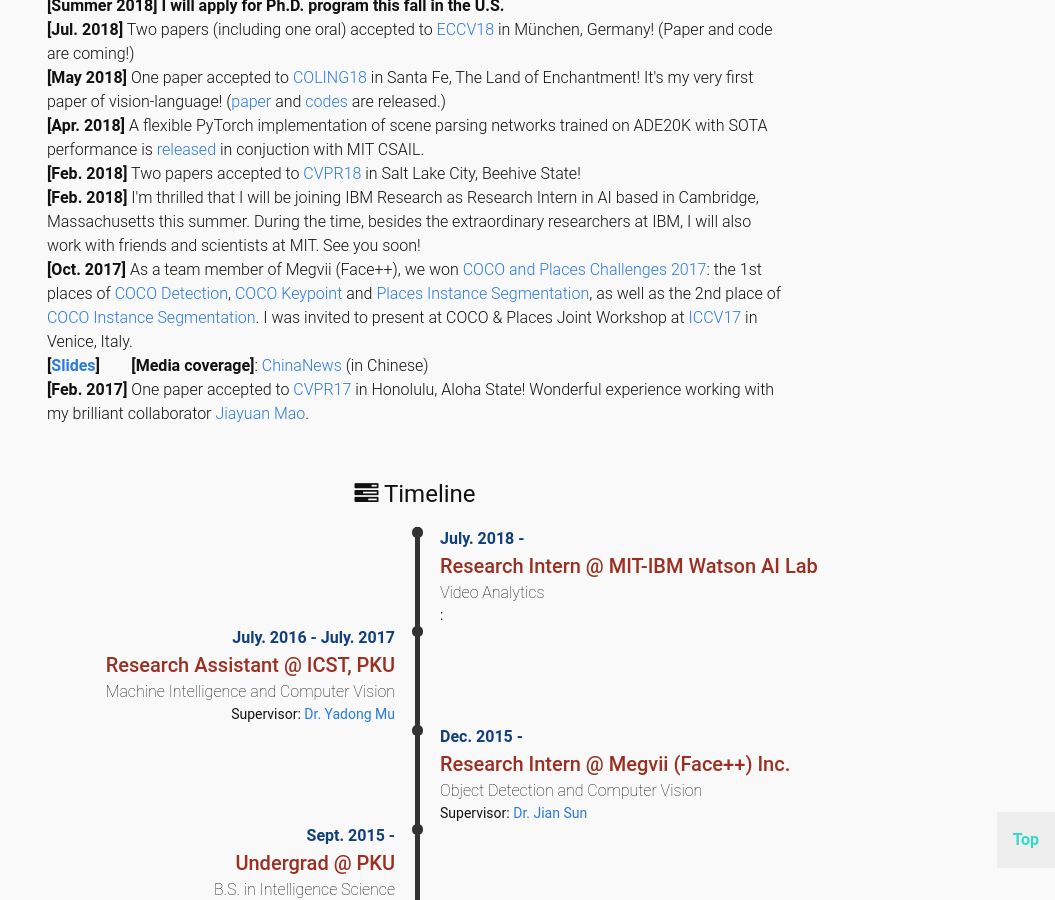
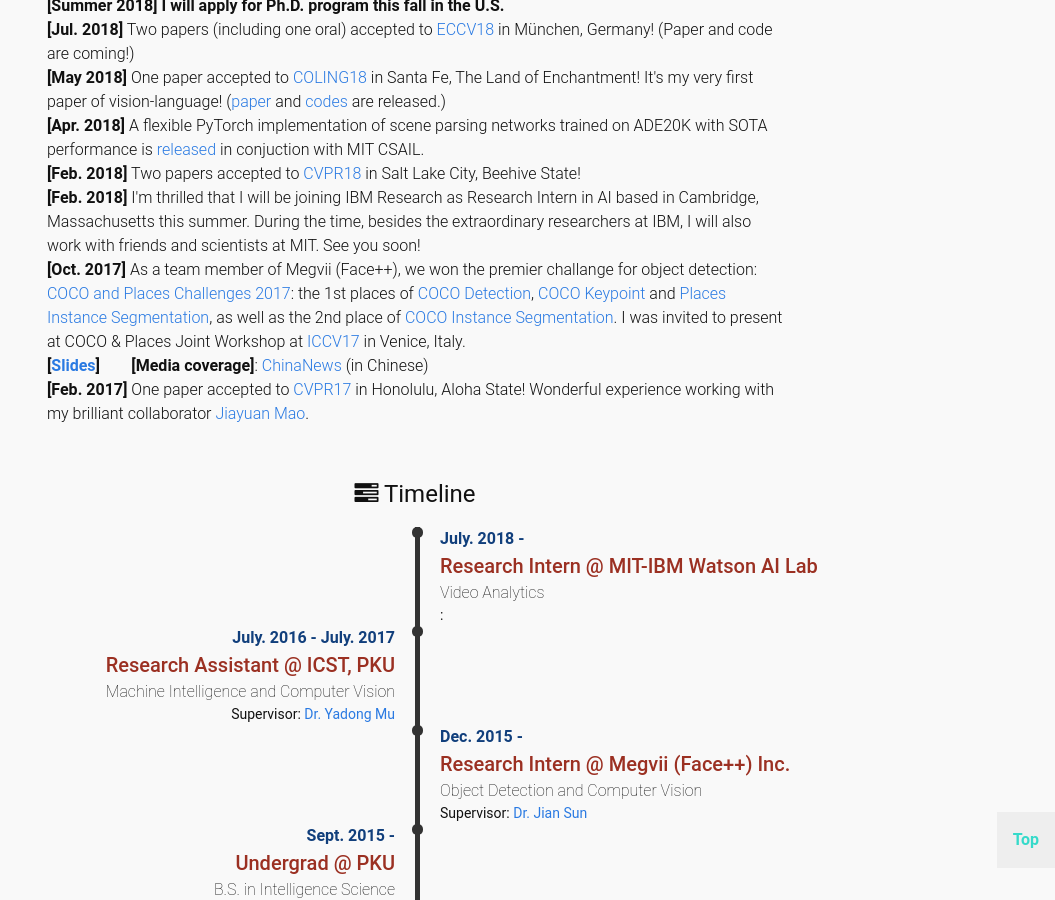
Before and after one commit to Tete-Xiao/Tete-Xiao.github.io, a Jekyll site: the page built from index.html, in a window 1280 px wide and 900 px high, scrolled down 904 px. Shown: the whole window, without its empty margins (225-1280 px from the left). Built offline with Jekyll 4.4.1, drawn with Linux system fonts in a browser that asks for light colours; comment, search, counter and statistics services are not loaded.

Commit message:
update bio

```diff
--- a/_data/bio.yml
+++ b/_data/bio.yml
@@ -14,7 +14,7 @@
   <strong>[Apr. 2018]</strong> A flexible PyTorch implementation of scene parsing networks trained on ADE20K with SOTA performance is <a href='https://github.com/CSAILVision/semantic-segmentation-pytorch'>released</a> in conjuction with MIT CSAIL.<br>
   <strong>[Feb. 2018]</strong> Two papers accepted to <a href='http://cvpr2018.thecvf.com/'>CVPR18</a> in Salt Lake City, Beehive State! <br>
   <strong>[Feb. 2018]</strong> I'm thrilled that I will be joining IBM Research as Research Intern in AI based in Cambridge, Massachusetts this summer. During the time, besides the extraordinary researchers at IBM, I will also work with friends and scientists at MIT. See you soon! <br>
-  <strong>[Oct. 2017]</strong> As a team member of Megvii (Face++), we won <a href='https://places-coco2017.github.io/'>COCO and Places Challenges 2017</a>: the 1st places of <a href='http://cocodataset.org/#detections-leaderboard'>COCO Detection</a>, <a href='http://cocodataset.org/#keypoints-leaderboard'>COCO Keypoint</a> and <a href='http://placeschallenge.csail.mit.edu/results_challenge.html'>Places Instance Segmentation</a>, as well as the 2nd place of <a href='http://cocodataset.org/#detections-leaderboard'>COCO Instance Segmentation</a>. I was invited to present at COCO & Places Joint Workshop at <a href='http://iccv2017.thecvf.com'>ICCV17</a> in Venice, Italy. <br> <strong>[<a href='http://presentations.cocodataset.org/COCO17-Detect-Megvii.pdf'>Slides</a>]</strong> &nbsp &nbsp &nbsp &nbsp<strong>[Media coverage]</strong>: <a href='http://finance.chinanews.com/it/2017/10-30/8363826.shtml'>ChinaNews</a> (in Chinese) <br>
+  <strong>[Oct. 2017]</strong> As a team member of Megvii (Face++), we won the premier challange for object detection: <a href='https://places-coco2017.github.io/'>COCO and Places Challenges 2017</a>: the 1st places of <a href='http://cocodataset.org/#detections-leaderboard'>COCO Detection</a>, <a href='http://cocodataset.org/#keypoints-leaderboard'>COCO Keypoint</a> and <a href='http://placeschallenge.csail.mit.edu/results_challenge.html'>Places Instance Segmentation</a>, as well as the 2nd place of <a href='http://cocodataset.org/#detections-leaderboard'>COCO Instance Segmentation</a>. I was invited to present at COCO & Places Joint Workshop at <a href='http://iccv2017.thecvf.com'>ICCV17</a> in Venice, Italy. <br> <strong>[<a href='http://presentations.cocodataset.org/COCO17-Detect-Megvii.pdf'>Slides</a>]</strong> &nbsp &nbsp &nbsp &nbsp<strong>[Media coverage]</strong>: <a href='http://finance.chinanews.com/it/2017/10-30/8363826.shtml'>ChinaNews</a> (in Chinese) <br>
   <strong>[Feb. 2017]</strong> One paper accepted to <a href='http://cvpr2017.thecvf.com/'>CVPR17</a> in Honolulu, Aloha State! Wonderful experience working with my brilliant collaborator <a href='http://vccy.xyz/'> Jiayuan Mao</a>."
 short:
   date:
```
